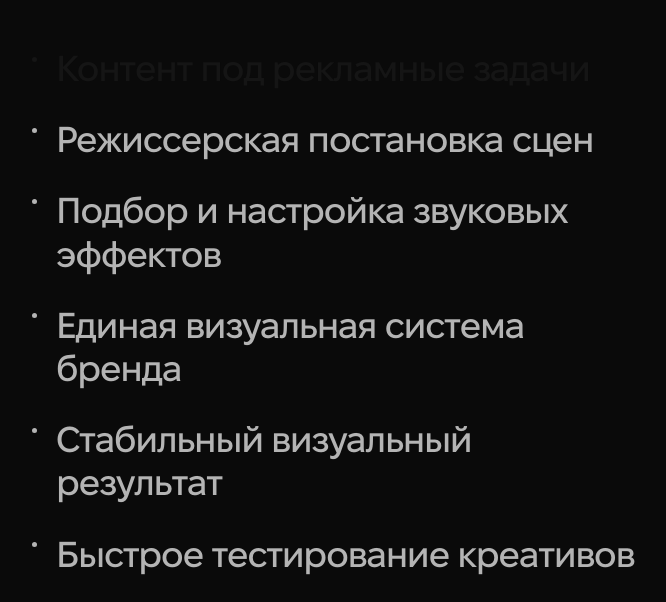
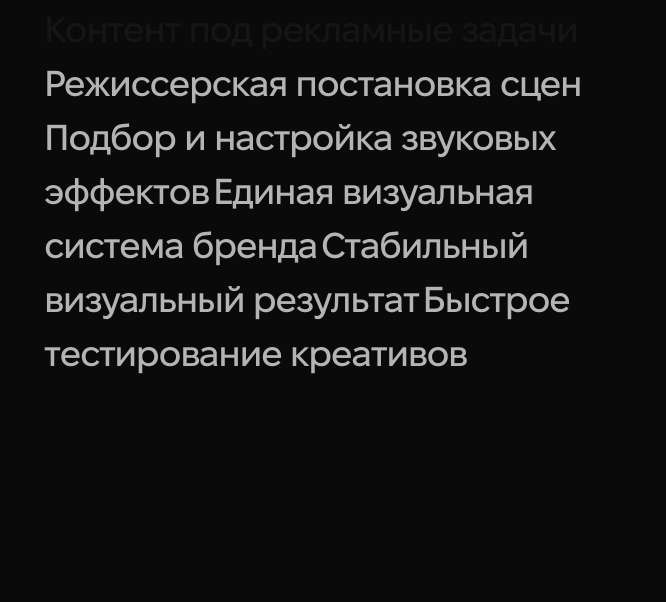
Before and after one commit to v3ue/agency, a website: page index.html in a window 1280 px wide. Shown: the part 5119-5721 px from the top of the page, without its empty margins (310-976 px from the left). Drawn offline with nearby package versions, Linux system fonts and the light colour scheme.

Commit message:
fix(competencies): flow text inline as continuous paragraph, reduce gap to visuals

```diff
--- a/index.html
+++ b/index.html
@@ -258,7 +258,7 @@
 
             <!-- Центральный текстовый блок -->
             <div class="competencies-text-list mx-auto max-w-[620px]">
-              <div class="flex flex-col">
+              <div>
                 <div data-index="0" class="competency-text-item active">Контент под рекламные задачи</div>
                 <div data-index="1" class="competency-text-item">Режиссерская постановка сцен</div>
                 <div data-index="2" class="competency-text-item">Подбор и настройка звуковых эффектов</div>
--- a/styles.css
+++ b/styles.css
@@ -698,7 +698,7 @@ button:focus-visible { outline: 2px solid #4a90e2; outline-offset: 2px; }
   display: flex;
   flex-direction: column;
   align-items: center;
-  gap: 4rem;
+  gap: 2rem;
 }
 
 .competencies-visuals {
@@ -743,53 +743,29 @@ button:focus-visible { outline: 2px solid #4a90e2; outline-offset: 2px; }
   .visual-card.card-3 { width: 26%; top: 28%; left: 22%; }
 }
 
-/* Центральный текстовый блок — теперь как единый текст с отступом */
+/* Центральный текстовый блок — сплошной текст */
 .competencies-text-list {
   max-width: 620px;
   margin: 0 auto;
   text-align: left;
+  padding-left: 1.5rem;
 }
 
 .competency-text-item {
+  display: inline;
   font-family: var(--font-heading);
   font-size: clamp(1.5rem, 4.5vw, 2.25rem);
-  line-height: 1.2;
+  line-height: 1.5;
   letter-spacing: -0.04em;
   font-weight: 500;
   color: var(--color-text-muted);
   cursor: pointer;
   transition: color 0.4s cubic-bezier(0.76, 0, 0.24, 1);
-  padding-left: 2.25rem;
-  padding-top: 0.75rem;
-  padding-bottom: 0.75rem;
-  margin: 0;
-  position: relative;
-}
-
-.competencies-text-list .flex.flex-col {
-  gap: 0.25rem;
 }
 
 .competency-text-item:hover,
 .competency-text-item.active {
   color: var(--color-text);
-}
-
-.competency-text-item::before {
-  content: '';
-  position: absolute;
-  left: 0.75rem;
-  top: 1.35rem;
-  width: 5px;
-  height: 5px;
-  background: var(--color-text-muted);
-  border-radius: 50%;
-  transition: background 0.4s ease;
-}
-
-.competency-text-item:hover::before,
-.competency-text-item.active::before {
-  background: var(--color-text);
 }
 
 /* Скрываем старые неиспользуемые стили */
```
